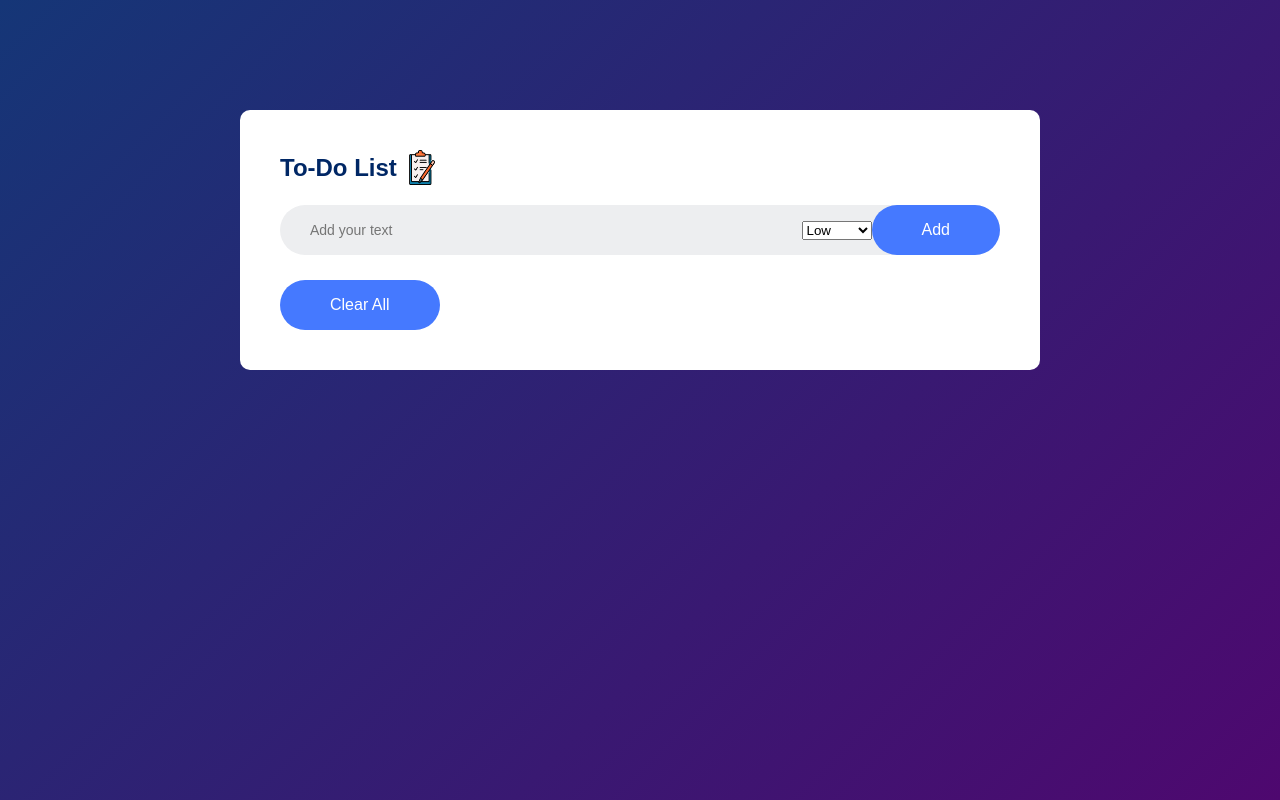
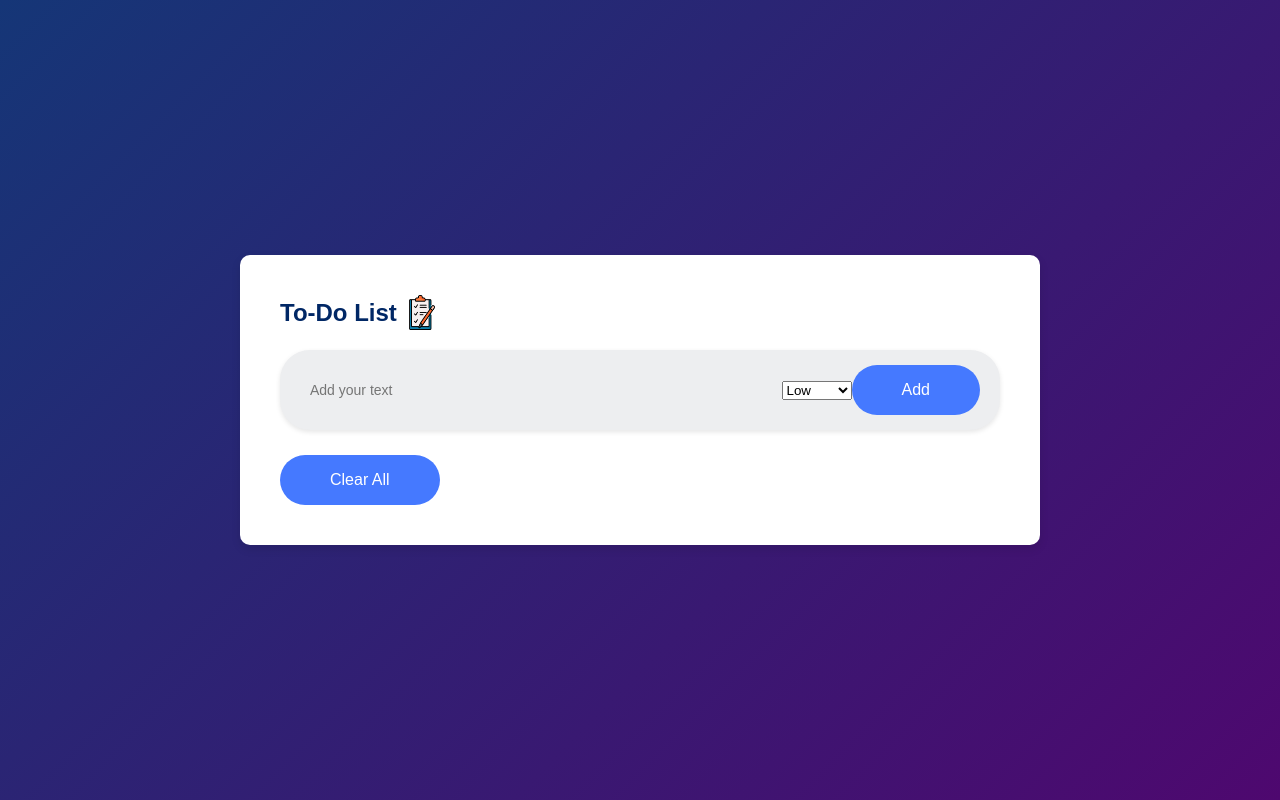
Before and after one commit to Gianyyy-Garcia/Project-Toto, a plain HTML site: page index.html in a window 1280 px wide. Drawn offline with Linux system fonts and the light colour scheme.

Commit message:
Improved Styling and Transition

```diff
--- a/style.css
+++ b/style.css
@@ -168,6 +168,7 @@ ul li span:hover {
     background: #edeef0;
 }
 
+
 /* Input Focus Border Color */
 input:focus {
     border-color: #4e086f;
@@ -182,12 +183,16 @@ button.clear-all {
     width: 100%;
     font-size: 16px;
     cursor: pointer;
+    border: none;
+    border-radius: 5px; /* Added subtle rounding for better aesthetics */
+    transition: background-color 0.3s ease; /* Smooth hover effect */
 }
 
 button.clear-all:hover {
     background-color: #c0392b;
 }
 
+/* Global Styles */
 * {
     margin: 0;
     padding: 0;
@@ -195,20 +200,26 @@ button.clear-all:hover {
     box-sizing: border-box;
 }
 
+/* Container Styles */
 .container {
     width: 100%;
     min-height: 100vh;
     background: linear-gradient(135deg, #153677, #4e086f);
-    padding: 10px;
+    padding: 20px; /* Increased padding for better spacing */
+    display: flex;
+    justify-content: center;
+    align-items: center;
 }
 
+/* To-Do App Styles */
 .todo-app {
     width: 100%;
     max-width: 800px;
     background: #ffffff;
-    margin: 100px auto 20px;
-    padding: 40px 40px 40px;
+    margin: auto;
+    padding: 40px;
     border-radius: 10px;
+    box-shadow: 0 4px 10px rgba(0, 0, 0, 0.1); /* Subtle shadow for depth */
 }
 
 .todo-app h2 {
@@ -216,6 +227,7 @@ button.clear-all:hover {
     display: flex;
     align-items: center;
     margin-bottom: 20px;
+    font-size: 24px; /* Enhanced readability */
 }
 
 .todo-app h2 img {
@@ -223,15 +235,18 @@ button.clear-all:hover {
     margin-left: 10px;
 }
 
+/* Row Styles */
 .row {
     display: flex;
     align-items: center;
     justify-content: space-between;
     background: #edeef0;
     border-radius: 30px;
-    padding-left: 20px;
+    padding: 15px 20px; /* Adjusted padding for better spacing */
     margin-bottom: 25px;
+    box-shadow: 0 2px 5px rgba(0, 0, 0, 0.1); /* Subtle shadow for emphasis */
 } /* BUITIZON */
+
 
 input {/*Jano*/
     flex: 1;
```
